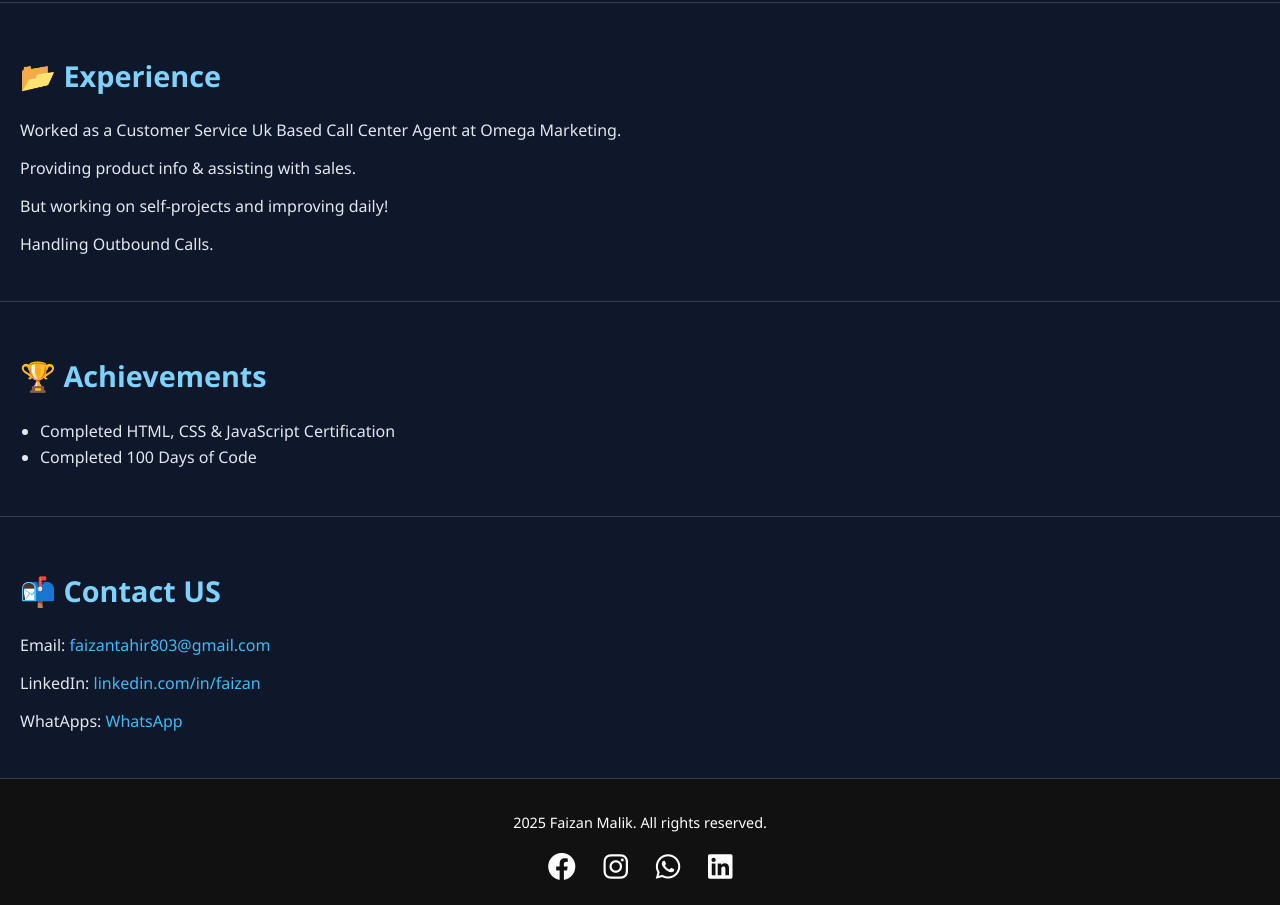
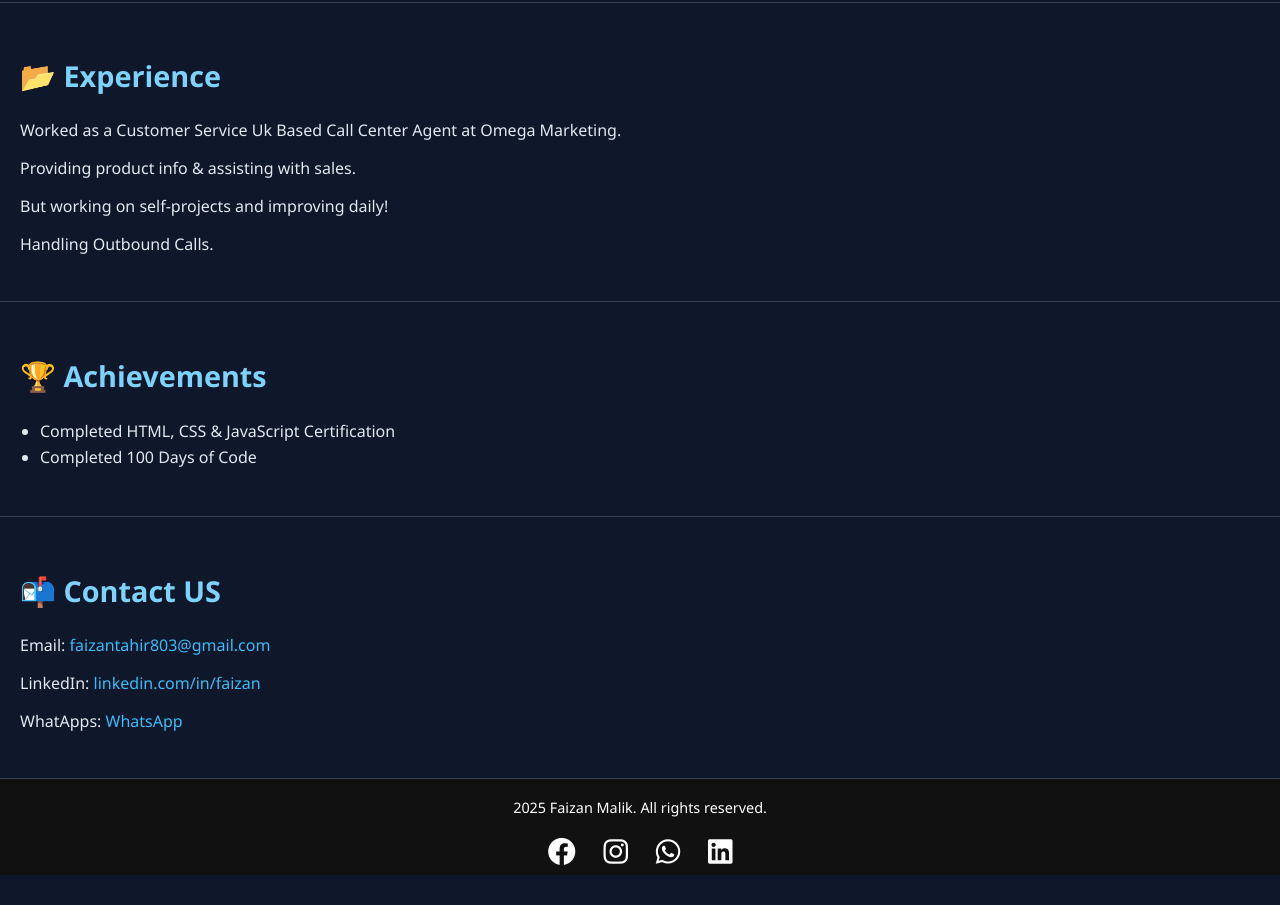
Before and after one commit to Faizan-git-com/FaizanPortfolio, a plain HTML site: page index.html in a window 1280 px wide. Shown: the part 1717-2622 px from the top of the page. After the commit the page ends 2592 px from the top, so only its background shows below. Drawn offline with Linux system fonts and the light colour scheme.

Commit message:
Update index.html

```diff
--- a/index.html
+++ b/index.html
@@ -260,7 +260,7 @@
    </style>
 
    <!-- ====== Footer Section ====== -->
-   <footer style="text-align: center; padding: 20px; background: #111; color: white;">
+   <footer style="text-align: center; padding: 5px; background: #111; color: white;">
 
     <p> 2025 Faizan Malik. All rights reserved.</p>
 
```
